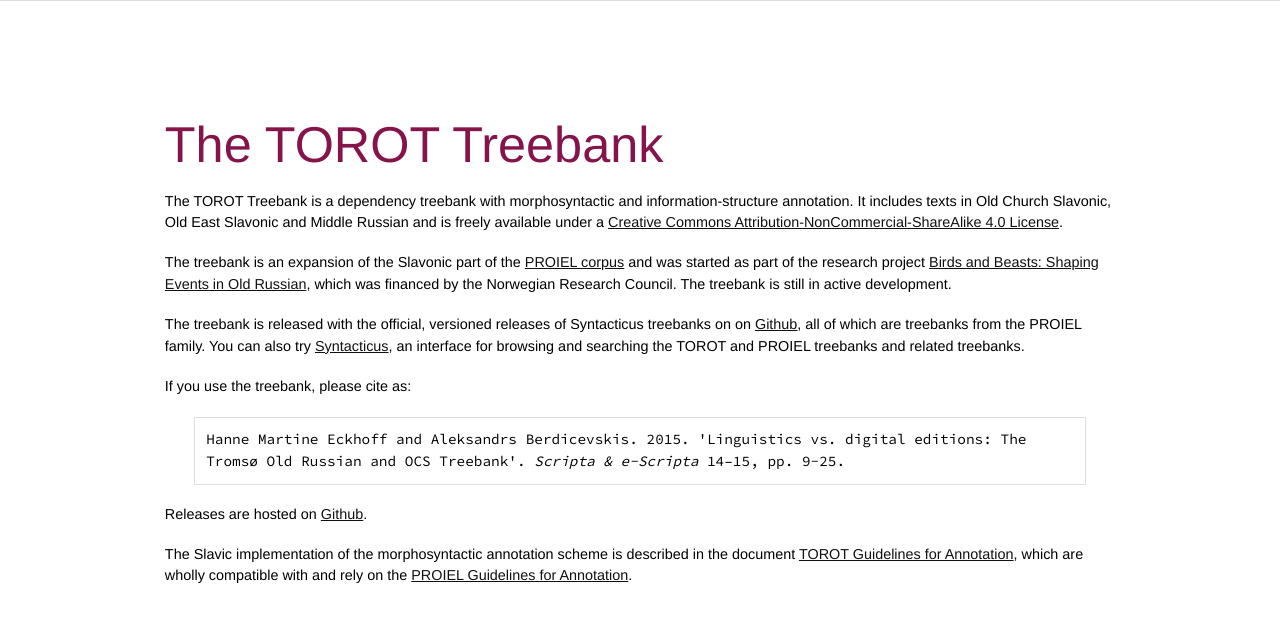
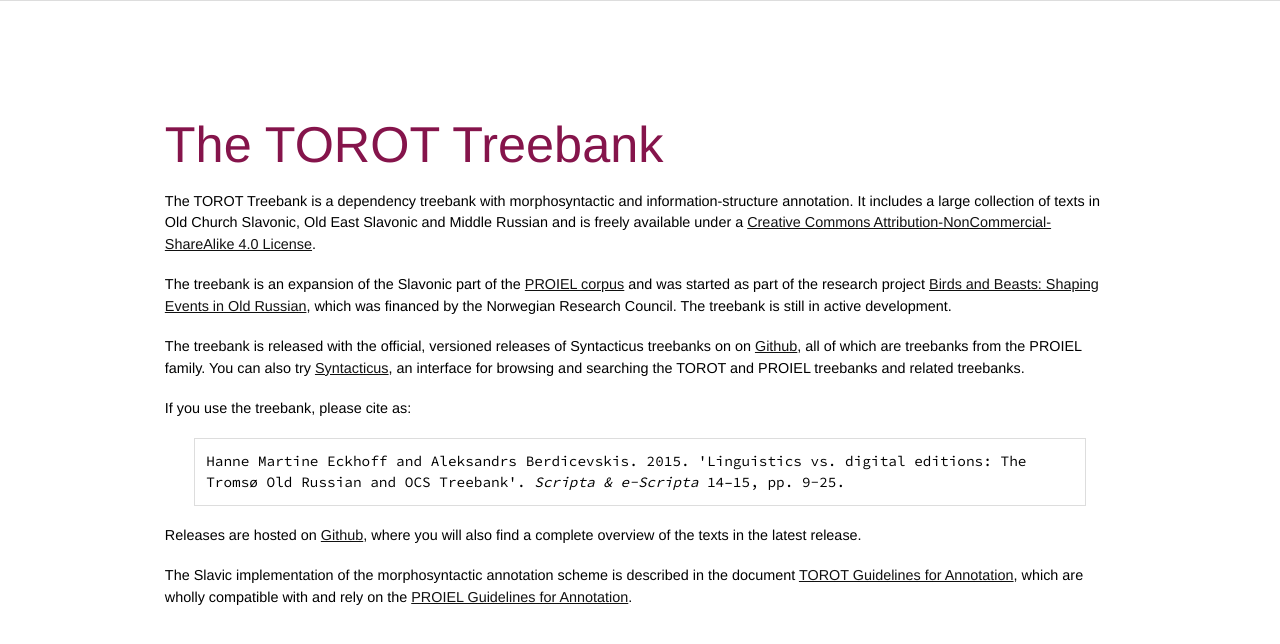
Before and after one commit to torottreebank/torottreebank.github.io, a Jekyll site: the page built from index.html, in a window 1280 px wide. Shown: the top 644 px of the page. Built offline with Jekyll 4.4.1, drawn with Linux system fonts in a browser that asks for light colours.

Commit message:
Update index.html

```diff
--- a/index.html
+++ b/index.html
@@ -4,7 +4,7 @@
 
         <p>
           The TOROT Treebank is a dependency treebank with
-          morphosyntactic and information-structure annotation. It includes
+          morphosyntactic and information-structure annotation. It includes a large collection of
           texts in Old Church Slavonic, Old East Slavonic and Middle Russian and is freely
           available under a <a
           href="http://creativecommons.org/licenses/by-nc-sa/4.0/us/">
@@ -37,7 +37,7 @@
 
         <p>
           Releases are hosted on <a
-          href="https://github.com/syntacticus/syntacticus-treebank-data/tree/main/torot">Github</a>.
+          href="https://github.com/syntacticus/syntacticus-treebank-data/tree/main/torot">Github</a>, where you will also find a complete overview of the texts in the latest release.
        </p>
 
         <p>
```
